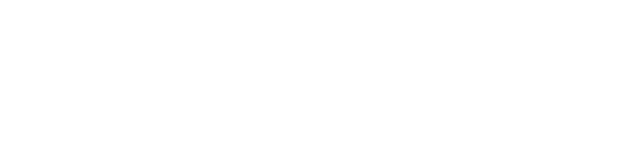
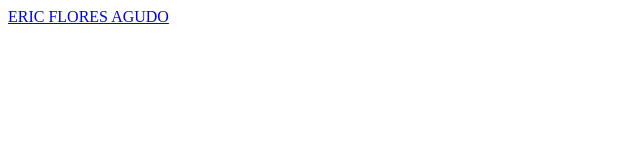
Before and after one commit to Manjuc44/Conflicto1, a plain HTML site: page index.html in a window 1280 px wide. Shown: the whole page, without its empty margins (0-640 px from the left). Drawn offline with Linux system fonts and the light colour scheme.

Commit message:
Commit Index

```diff
--- a/index.html
+++ b/index.html
@@ -1,10 +1,10 @@
 <!DOCTYPE html>
 <html>
 <head>
-
+	<meta charset="utf-8">
 	<title> </title>
 </head>
 <body>
-
+	<a href="https://www.youtube.com/channel/UC3eKefwsVEizsHaWU3bpi8A"> ERIC FLORES AGUDO </a>
 </body>
 </html>
```
